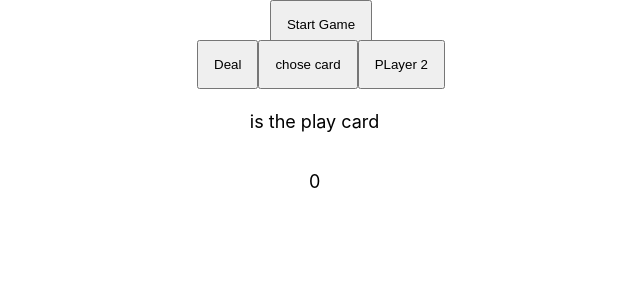
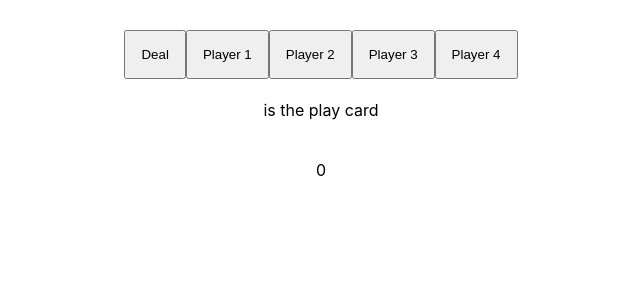
Before and after one commit to gabesharpton/Bagjav, a React (Create React App) app in the folder bagjav/: page / in a window 1280 px wide. Shown: the top 300 px of the page, without its empty margins (319-959 px from the left). Built offline with nearby package versions, Linux system fonts and the light colour scheme.

Commit message:
trying to conditonally render player2 card

```diff
--- a/bagjav/src/App.js
+++ b/bagjav/src/App.js
@@ -1,9 +1,8 @@
 import React, {Component} from 'react';
-import { Route, Link } from "react-router-dom"
 import './App.css';
-import Intro from './Intro'
+//import Intro from './Intro'
 import Cards from './Card'
-import PlayerSelect from './components/PlayerSelect'
+//import PlayGame from './components/playGame'
 
 
 class App extends Component {
@@ -12,9 +11,9 @@ class App extends Component {
   return (
     <div className="App">
 
-      <Route path="" render={Intro}/>
+      {/* <Route path="" render={Intro}/> */}
      <Cards/>
-     <PlayerSelect />
+     {/* <PlayGame /> */}
 
     </div>
   );
--- a/bagjav/src/Card.js
+++ b/bagjav/src/Card.js
@@ -65,61 +65,79 @@ export default class Cards extends Component{
             })
     }
 
-    startGame = () => {
-        // let choice = prompt("Would you like to start the game?")
-        // if(choice === 'yes'){
-        // this.choseCard()
-        // console.log(this.playCard)
-        // this.state.playCard = this.state.player2.filter(() => this.state.playCard)
-        // console.log(this.state.children)
-        return;
-    }
-    choseCard(){
-        // let player1 = [ ...this.state.player1 ]
-        // let chosenCard = player1.splice(0, 1)
-        // this.setState(() => ({player1, chosenCard}))
-        this.setState(state => {
-            return {playCard: [...state.playCard, ...state.player1.splice(0, 1)]};
-          });
 
-    }
-    player2turn() {
-        // let player2 = [ ...this.state.player2 ]
-        // let playCard = player2.splice(0, 1)
-        // this.setState(() => ({player2, playCard}))
-        this.setState(state => {
-            return {playCard: [...state.playCard, ...state.player2.splice(0, 1)]};
-          });
+choseCard(){
+    this.setState(({playCard, player1}) => {
+        return {
+            playCard: [...playCard, ...player1.slice(0, 1)],
+            player1: [...player1.slice(1, player1.length)]
 
-    }
-        // this.setState(() => ({playCard: this.state.player2.splice(0,1)}))
-        //I need to filter player2 array to find props.children[0]
-        //if it has that then push to this.state.playCard
-        //Player 3 sorts through array to find card etc....
+        };
+      });
+
+}
+player2turn = () => {
+    let player2 = [...this.state.player2]
+    let playCard = [...this.state.playCard['0'].props.children[0]]
+            // for(let i = 0; i < player2.length; i++){
+                console.log(playCard)
+                console.log(player2['0'].props.children[0])
+        if(player2.includes(playCard === true)){
+    this.setState(({playCard, player2}) => {
+
+                return {
+                    playCard: [...playCard, ...player2.slice(playCard, 1)],
+                    player2: [...player2.slice(1, player2.length)]
+
+                };
+            }
+            );
+
+        // else(player2.find(playCard === false))
+        // return ;
+
+}
+}
+player3turn = () => {
+    this.setState(({playCard, player3}) => {
+        return {
+            playCard: [...playCard, ...player3.slice(0, 1)],
+            player3: [...player3.slice(1, player3.length)]
+
+        };
+      });
+}
+player4turn = () => {
+    this.setState(({playCard, player4}) => {
+        return {
+            playCard: [...playCard, ...player4.slice(0, 1)],
+            player4: [...player4.slice(1, player4.length)]
+
+        };
+      });
+}
 
 
 
-    // checkCard (cardValue) {
-        //     return this.cardValue = this.state.playCard["0"].props.children[0]
-
-        // }
         render(){
             console.log( this.state.player1 )
             console.log( this.state.player2 )
             console.log( this.state.player3 )
             console.log( this.state.player4 )
             console.log(this.state.playCard)
-            // console.log(this.state.playCard["0"].props.children[0])
+
             return(
                 <div>
-                    {/* <p>{this.state.deck}</p> */}
+
                 <p id='player1'>{this.state.player1}</p>
                 <p id='player2'>{this.state.player2}</p>
                 <p id='player3'>{this.state.player3}</p>
                 <p id='player4'>{this.state.player4}</p>
                 <button onClick={() => this.deal()} >Deal</button>
-                <button onClick={() => this.choseCard()} >chose card</button>
-                <button onClick={() => this.player2turn()} >PLayer 2</button>
+                <button onClick={() => this.choseCard()} >Player 1</button>
+                <button onClick={() => this.player2turn()} >Player 2</button>
+                <button onClick={() => this.player3turn()} >Player 3</button>
+                <button onClick={() => this.player4turn()} >Player 4</button>
 
                 <p id='playcard'>{this.state.playCard} is the play card</p>
                 <p>{this.state.playCard.length}</p>
--- a/bagjav/src/Intro.css
+++ b/bagjav/src/Intro.css
@@ -6,7 +6,3 @@ p{
     display: relative;
     top: 100px;
 }
-button {
-    padding: 15px;
-
-}
--- a/bagjav/src/Intro.js
+++ b/bagjav/src/Intro.js
@@ -1,7 +1,6 @@
 import React from 'react';
 import './Intro.css'
-import Cards from "./Card"
-// import  {startGame} from './Card'
+
 
 export default function Intro() {
   return (
@@ -9,7 +8,7 @@ export default function Intro() {
      {/* <h1> Welcome to Bagjav!</h1> */}
      {/* <p>The game is Bagjav, Created by Blanca Cisneros, Alex Hackney, Gabe Sharpton, Joseph Torres, Allee Jackson, and Vance Hackney. The rules are every card in the deck is dealt out to players evenly. If there are more than 4 players in a game 2 decks are delt. The mission is to have the least amount of points at the end of the round. The round ends when one player plays their last card in their hand. Then everyone adds up how many cards you have and the values are what the face of that card is. Jack, Queen and King are all worth 10 points, but the Ace is worth 30! You dont want to keep an Ace. The way you play the Ace is if it is your turn and you dont have that suit then you can play the Ace. The Ace automatically ends that set. You cannot play the Ace if you were initially attacked. To start the game the player left of the dealer starts by chosing a card from their hand and 'attacks' another player. The attacked player now has to play as many cards of that value they have in their hand. If there is less than 4 cards of that value (or an Ace has not been played) Then the next person has a chance to play that value. If they dont have that value but have an Ace then they can play the Ace then and end that set. After a set is over the next person chooses a person to attack. play until every player has delt, then add up all the scores. The player with the lowest score wins!</p> */}
 
-<button onClick={Cards.startGame}>Start Game</button>
+{/* <button onClick={Cards.startGame}>Start Game</button> */}
     </div>
   );
 }
--- a/bagjav/src/card.css
+++ b/bagjav/src/card.css
@@ -22,6 +22,10 @@ p{
     height: 100px;
 
 }
+button {
+    padding: 15px;
+
+}
 /* #player1{
     position: relative;
     top: 520px;
```
Also changed, not shown: bagjav/src/components/playGame.js (+45 -20 lines).
